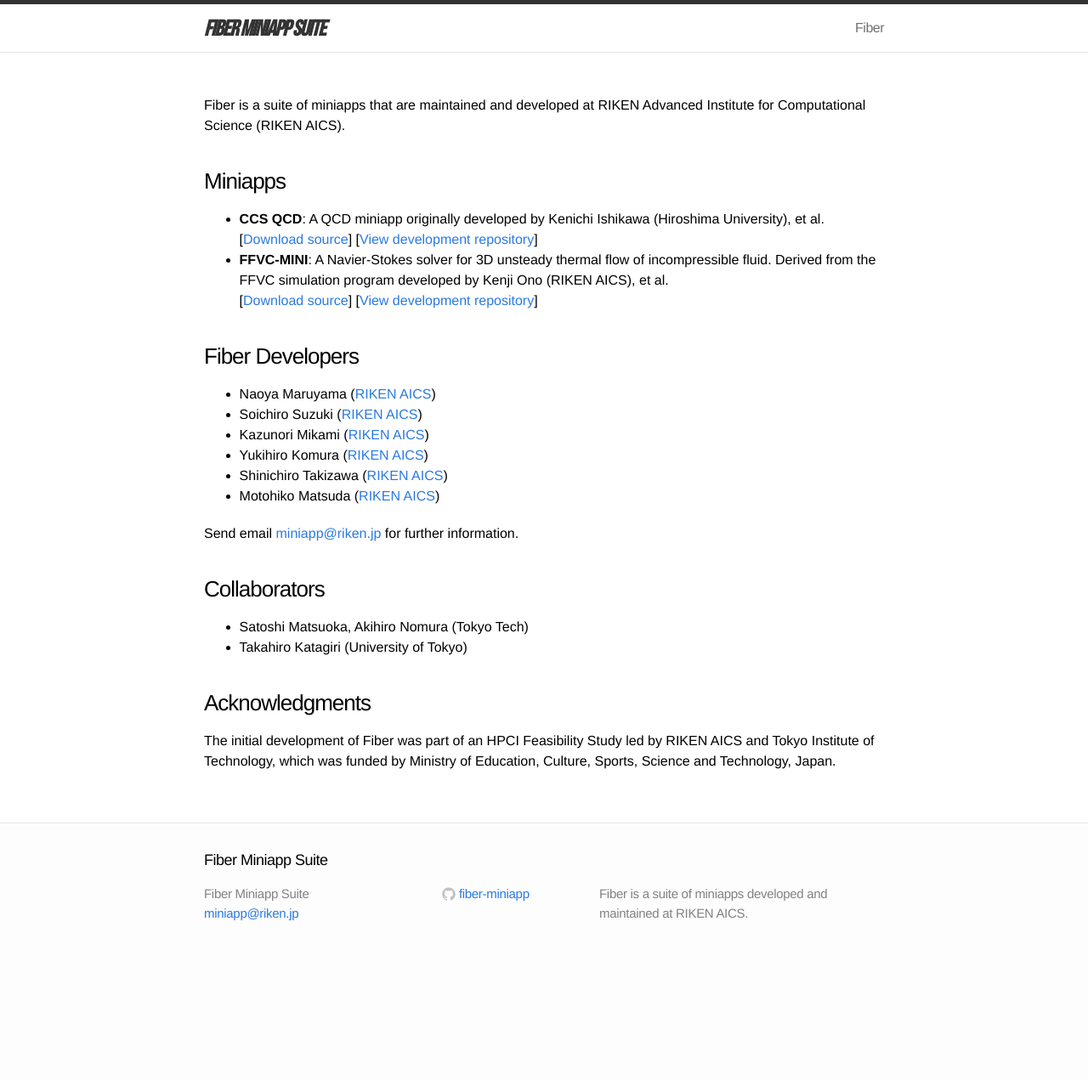
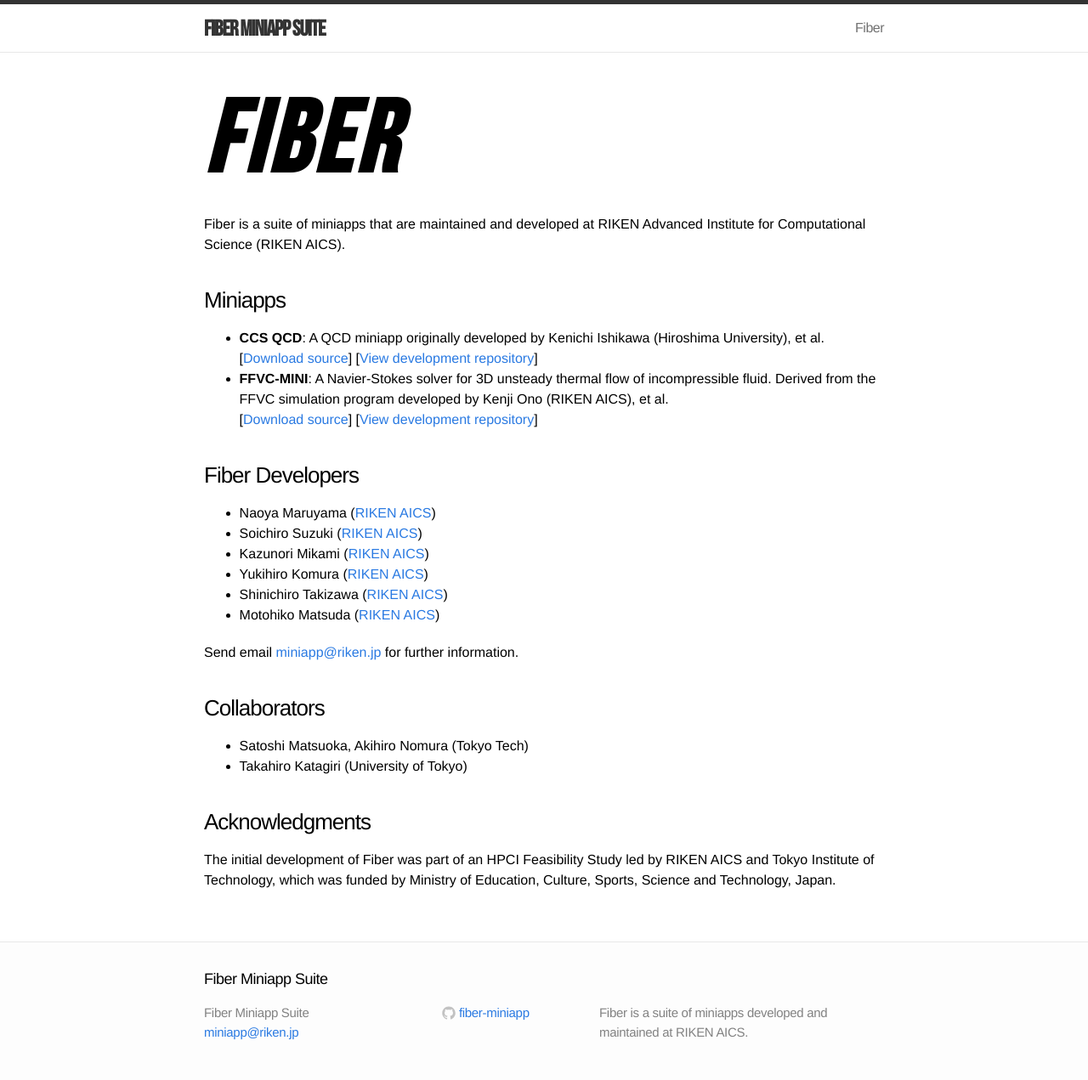
Before and after one commit to fiber-miniapp/fiber-miniapp.github.io, a Jekyll site: the page built from index.md, in a window 1280 px wide. Shown: the whole page at 85% size. Built offline with Jekyll 4.4.1, drawn with Linux system fonts in a browser that asks for light colours; before the commit the page ends 1131 px from its top, so only the background shows below that.

Commit message:
top page logo

```diff
--- a/_layouts/top.html
+++ b/_layouts/top.html
@@ -2,6 +2,11 @@
 layout: default
 ---
 <div class="post">
+
+  <header class="top-logo">
+    <h1>{{ page.title }}</h1>
+  </header>
+
 
   <article class="post-content">
   {{ content }}
--- a/css/main.css
+++ b/css/main.css
@@ -64,7 +64,6 @@
 .site-title {
     font-weight: bold;
     font-family: 'bebas_neueregular', Helvetica, Arial, sans-serif;
-    font-style: italic;
 }
 
 .site-nav {
@@ -410,3 +409,16 @@
     margin: 0 0 15px; }
 
 }
+
+.top-logo {
+    margin: 10px 0 30px;
+}
+
+.top-logo h1 {
+  letter-spacing: 5px;
+  line-height: 1;
+  font-size: 120px;
+  font-weight: bold;
+  font-family: 'bebas_neueregular', Helvetica, Arial, sans-serif;
+  font-style: italic;
+}
```
